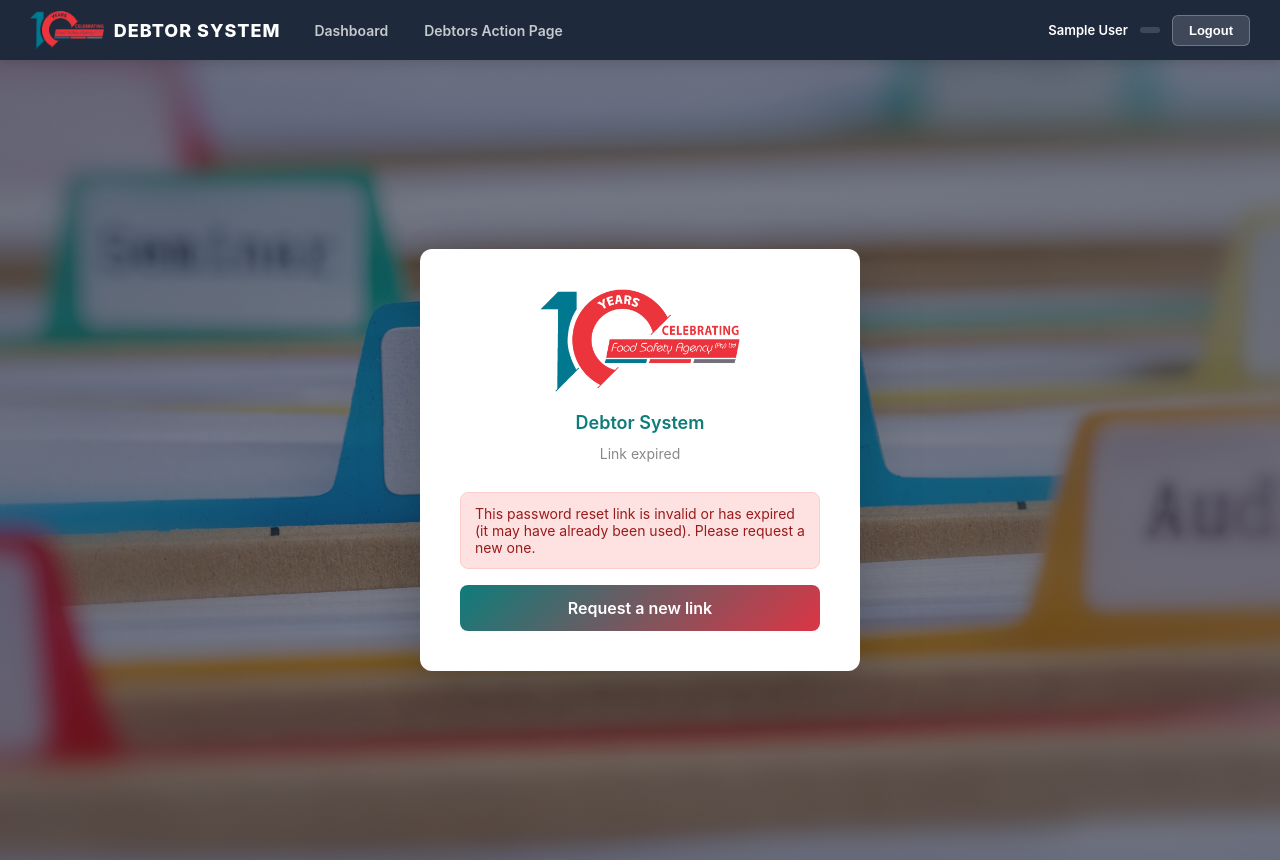
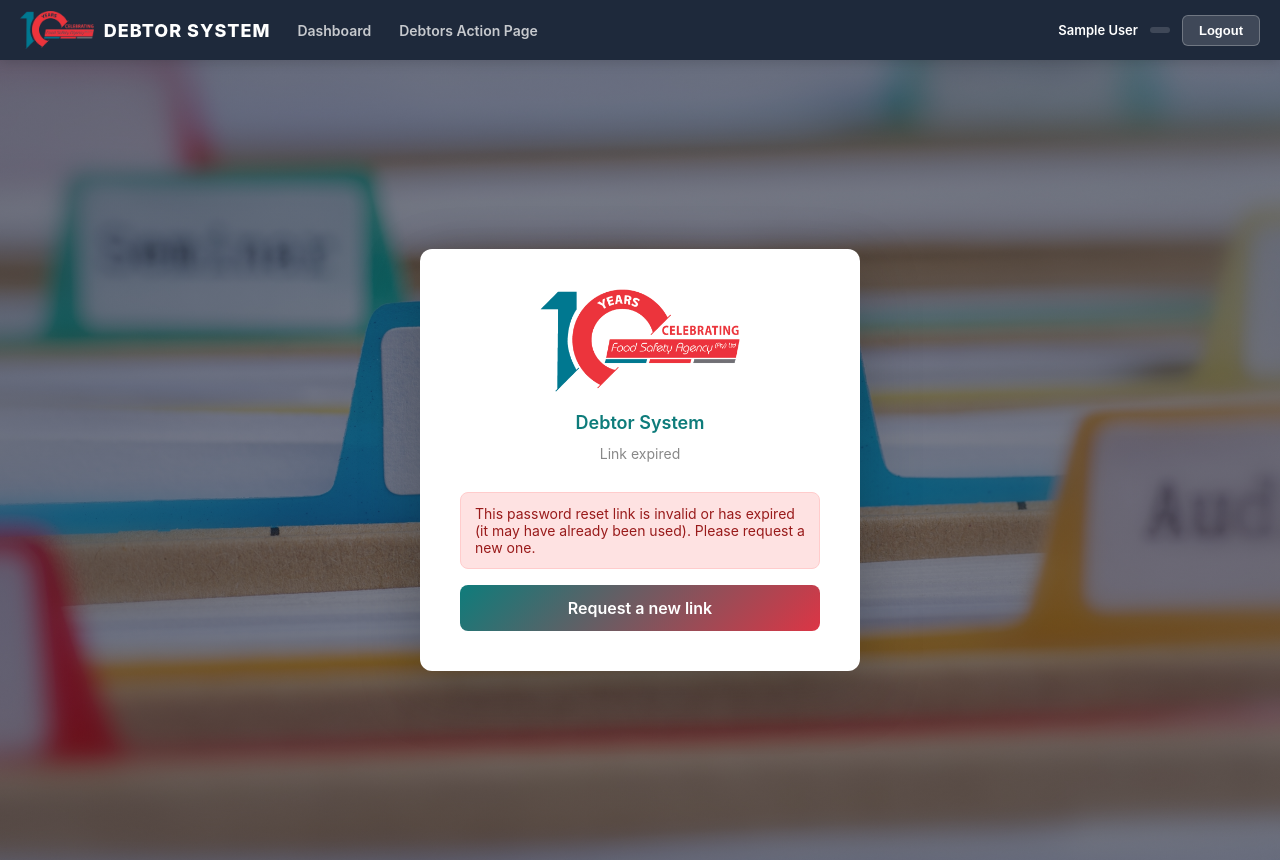
Before and after one commit to Ethan-Ocean-Sevenster426/Debitor, a Django app: page /reset/1/1/ in a window 1280 px wide. Run offline with Django 5.2, Linux system fonts and the light colour scheme; the visitor is signed in with stand-in values (Sample User, id 1).

Commit message:
Fix crowded navbar: pin brand/logout, no-wrap labels, scroll overflow
Labels no longer wrap to two lines and the Logout button no longer gets clipped: the brand and right-hand section are pinned (flex-shrink:0), links never wrap (white-space:nowrap) and the link bar scrolls horizontally if items exceed the width. Tighter padding/gaps let all 12 Super Admin items fit on a wide screen. CSS cache-bust v=6.

Co-Authored-By: Claude Opus 4.8 (1M context) <noreply@anthropic.com>

```diff
--- a/static/css/app.css
+++ b/static/css/app.css
@@ -46,9 +46,9 @@ a:hover { text-decoration: underline; }
 .navbar-top {
   display: flex;
   align-items: center;
-  padding: 0 30px;
+  padding: 0 20px;
   height: 60px;
-  gap: 18px;
+  gap: 14px;
 }
 .navbar-brand {
   display: flex;
@@ -57,21 +57,32 @@ a:hover { text-decoration: underline; }
   font-weight: 800;
   color: #fff;
   letter-spacing: 1px;
+  flex-shrink: 0;
 }
 .navbar-brand:hover { text-decoration: none; }
 .navbar-logo { height: 38px; width: auto; margin-right: 10px; }
-.navbar-links { display: flex; gap: 4px; flex: 1; }
+.navbar-links {
+  display: flex;
+  gap: 2px;
+  flex: 1 1 auto;
+  min-width: 0;
+  overflow-x: auto;
+  scrollbar-width: none;            /* hide the scrollbar (Firefox) */
+}
+.navbar-links::-webkit-scrollbar { display: none; }   /* hide (Chrome/Safari) */
 .navbar-links a {
   color: rgba(255, 255, 255, 0.75);
   font-size: 14px;
   font-weight: 600;
-  padding: 8px 16px;
+  padding: 8px 13px;
   border-radius: 6px;
+  white-space: nowrap;              /* never wrap a label onto two lines */
+  flex-shrink: 0;                   /* keep full size; the bar scrolls instead */
   transition: background 0.2s, color 0.2s;
 }
 .navbar-links a:hover { background: rgba(255, 255, 255, 0.15); color: #fff; text-decoration: none; }
 .navbar-links a.active { background: rgba(255, 255, 255, 0.2); color: #fff; }
-.navbar-right { display: flex; align-items: center; gap: 12px; }
+.navbar-right { display: flex; align-items: center; gap: 12px; flex-shrink: 0; }
 .navbar-user { color: #fff; font-size: 13px; font-weight: 600; }
 .navbar-role {
   color: rgba(255, 255, 255, 0.7);
@@ -123,6 +134,7 @@ a:hover { text-decoration: underline; }
     flex-direction: column;
     gap: 2px;
     display: none;        /* hidden until the hamburger is tapped */
+    overflow-x: visible;  /* it's a vertical stack here, not a scroll strip */
     padding-bottom: 6px;
   }
   .navbar.open .navbar-links { display: flex; }
--- a/templates/base.html
+++ b/templates/base.html
@@ -6,7 +6,7 @@
     <meta name="viewport" content="width=device-width, initial-scale=1.0">
     <title>{% block title %}FSA Debtor System{% endblock %}</title>
     <link rel="icon" type="image/png" href="{% static 'img/favicon.png' %}">
-    <link rel="stylesheet" href="{% static 'css/app.css' %}?v=5">
+    <link rel="stylesheet" href="{% static 'css/app.css' %}?v=6">
     {% block extra_head %}{% endblock %}
 </head>
 <body>
```
